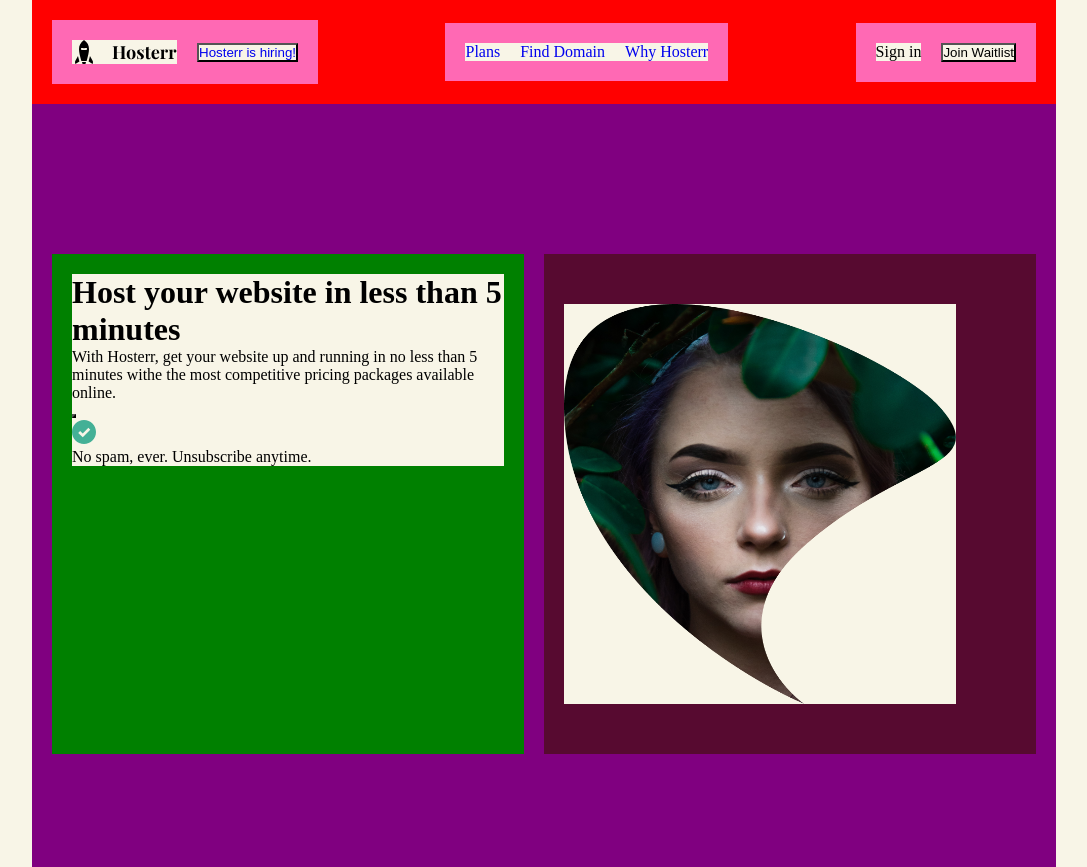
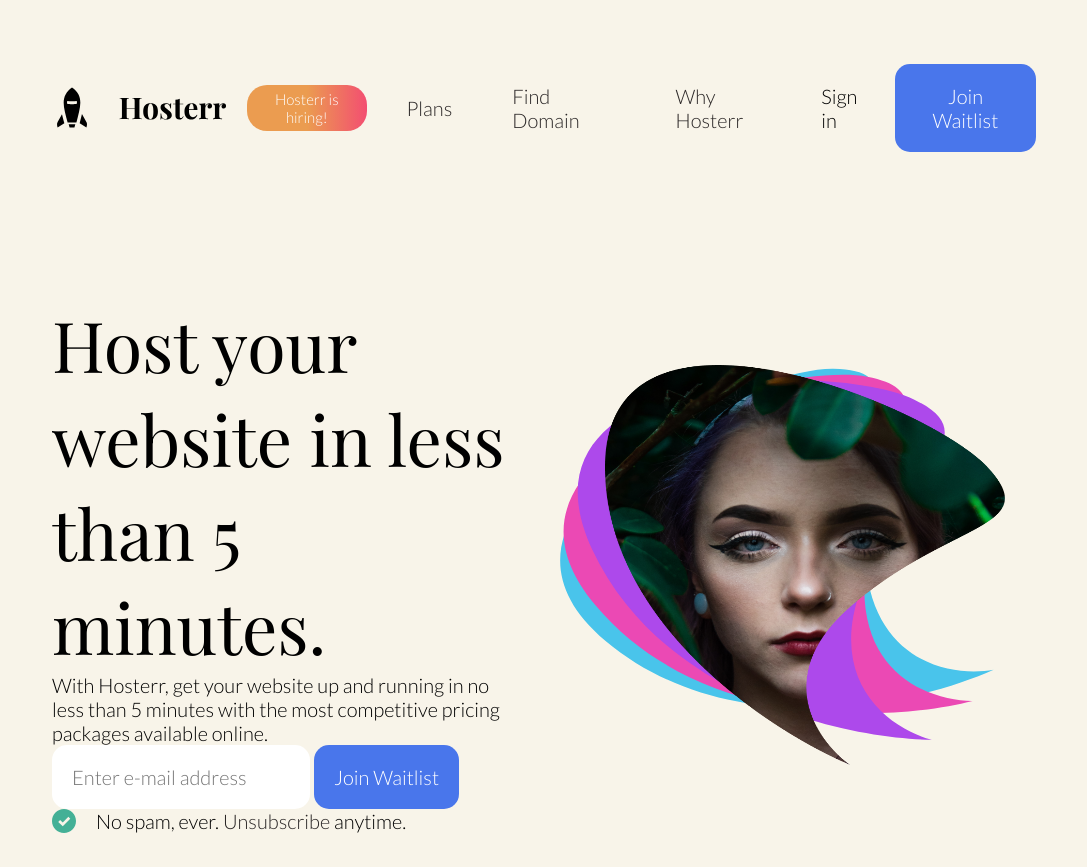
Before and after one commit to ngray122/Hosterr_Mock, a plain HTML site: page index.html in a window 1280 px wide. Shown: the top 867 px of the page, without its empty margins (96-1183 px from the left). Drawn offline with nearby package versions, Linux system fonts and the light colour scheme; a web font is replaced by a local one.

Commit message:
Hoster Clone. HTML/CSS/JS

```diff
--- a/index.html
+++ b/index.html
@@ -6,18 +6,19 @@
     <meta http-equiv="X-UA-Compatible" content="IE=edge">
     <meta name="viewport" content="width=device-width, initial-scale=1.0">
     <link rel="stylesheet" href="./style.css">
-    <title>Hosterr Mock</title>
+    <link rel="stylesheet" href="./script.js">
+    <title>Hosterr Clone</title>
 </head>
 
 <body>
     <div class="container">
+        <!-- HEADER START -->
         <header class="flexed">
             <div class="logo flexed">
                 <img src="./Assets/Logo.svg" alt="Hosterr Logo">
-                <button><a href="#">Hosterr is hiring!</a></button>
-
+                <button id="hiring_link" onclick="hiringNow()">Hosterr is hiring!</button>
             </div>
-            <div class="company_links">
+            <div class="company_links flexed">
                 <ul class="flexed">
                     <li><a href="#">Plans</a></li>
                     <li><a href="#">Find Domain</a></li>
@@ -26,38 +27,42 @@
             </div>
             <div class="sign_in flexed">
                 <p>Sign in</p>
-                <button id="join_waislist_button">Join Waitlist</button>
+                <button class="join_waitlist_button" onclick="joinList()">Join Waitlist</button>
             </div>
         </header>
+        <!-- MAIN START -->
         <main class="flexed">
             <div class="hero_left hero">
-                <h1>Host your website in less than 5 minutes</h1>
-                <p>With Hosterr, get your website up and running in no less than 5 minutes withe the most competitive
+                <h1>Host your website in less than 5 minutes.</h1>
+                <p>With Hosterr, get your website up and running in no less than 5 minutes with the most competitive
                     pricing packages available online.</p>
                 <div class="enter_email">
-                    <label for="join_waislist_button"></label>
-                    <button id="join_waislist_button"></button>
+                    <input  id="email" type="email" placeholder="Enter e-mail address">
+                    <button class="join_waitlist_button" onclick="joinList()">Join Waitlist</button>
                 </div>
-                <div class="unsubscribe">
+                <div class="unsubscribe flexed">
                     <img src="./Assets/Checkmark.svg" alt="green checkmark in circle">
-                    <div class="unsubsribe_link">No spam, ever. <span>Unsubscribe</span> anytime.</div>
+                    <div class="unsubsribe_link">No spam, ever.
+                        <a href="#" id="unsubsribe" onclick="unsubscribeLink()">Unsubscribe</a> anytime.
+                    </div>
                 </div>
             </div>
             <div class="hero_right hero flexed">
                 <img class="hero_img" src="./Assets/Hero-Image-(Model).png" alt="Serious model">
-                <img src="./" alt="">
-                <img src="" alt="">
-                <img src="" alt="">
+                <img class="pink_img" src="./Assets/Pink-Shape.svg" alt="pink shape">
+                <img class="purple_img" src="./Assets/Purple-Shape.svg" alt="purple shape">
+                <img class="blue_img" src="./Assets/Blue-Shape.svg" alt="blue shape">
             </div>
         </main>
+        <!--FOOTER START  -->
         <footer class="flexed">
             <div class="social_media flexed">
                 <ul class="flexed">
-                    <li><a href="#">Facebook</a></li>
+                    <li><a href="https://www.facebook.com/Hosterr.WebHosting/">Facebook</a></li>
                     <li>
-                    <li><a href="#">Instagram</a></li>
+                    <li><a href="https://www.instagram.com/hosterofficial/?hl=en">Instagram</a></li>
                     <li>
-                    <li><a href="#">Twitter</a></li>
+                    <li><a href="https://twitter.com/hosterr_hosting">Twitter</a></li>
                 </ul>
             </div>
             <div class="help flexed">
@@ -67,8 +72,9 @@
                     <a href="#">Talk to a specialist</a>
                 </div>
             </div>
-        </div>
+        </footer>
     </div>
+    <script src="script.js"></script>
 </body>
 
 </html>
--- /dev/null
+++ b/script.js
@@ -0,0 +1,14 @@
+
+
+function hiringNow() {
+    alert("Hang tight! Redirecting to our career platform!!")
+}
+
+function joinList() {
+    alert("We'll be in touch soon, thanks for joining!")
+
+}
+
+ function unsubscribeLink() {
+     alert("Are you sure? So sad to see you go! 😢  To confirm, press ok")
+ }
--- a/style.css
+++ b/style.css
@@ -1,18 +1,24 @@
+@import url('https://fonts.googleapis.com/css2?family=Lato:ital,wght@0,100;0,300;0,400;0,700;0,900;1,100;1,300;1,400;1,700;1,900&family=Playfair+Display:ital,wght@0,400;0,500;0,600;0,700;0,800;0,900;1,400;1,500;1,600;1,700;1,800;1,900&family=Poppins&family=Roboto:ital,wght@0,300;0,400;0,500;0,700;0,900;1,300;1,400;1,500;1,700&display=swap');
+
+@import url('https://fonts.googleapis.com/css2?family=Lato:ital,wght@0,100;0,300;0,400;0,700;0,900;1,100;1,300;1,400;1,700;1,900&family=Playfair+Display:ital,wght@0,400;0,500;0,600;0,700;0,800;0,900;1,400;1,500;1,600;1,700;1,800;1,900&family=Poppins&family=Roboto:ital,wght@0,300;0,400;0,500;0,700;0,900;1,300;1,400;1,500;1,700&display=swap');
+
+
 
 /* utility start */
 * {
     margin: 0;
     padding: 0;
-    /* font-family: 'Lato', sans-serif;
-    font-family: 'Playfair Display', serif; */
-    background-color: #f8f5e7;
+    background-color: rgb(248,244,233);
     box-sizing: border-box;
+    font-family: 'Lato', sans-serif;
+    font-size:20px;
+    font-weight: 300;
 }
 
 .container {
     margin: 0 auto;
     width: 80%;
-    min-height: 900px;
+    min-height: 100%;
 }
 
 .flexed {
@@ -24,84 +30,144 @@
 
 a {
     text-decoration: none;
+    font-family: 'Lato', sans-serif;
+    color: rgb(43, 39, 39);
 }
 
 ul {
     list-style: none;
+}
+
+.join_waitlist_button {
+    color: white;
+    background-color: #4976eb;
+    padding: 20px;
+    border-radius: 15px;
+    border: none;
+    cursor: pointer;
 
 }
 
-#join_waislist_button {
-
+h1 {
+    font-family: 'Playfair Display', serif;
 }
-
 
 .hero{
     min-height: 500px;
     width:50%;
+}
 
+li {
+    margin: 20px;
 }
+
 /* utility end */
 
 /* header start */
 header {
-    background-color: red;
-    min-height: 100px;
+    min-height: 30px;
     padding: 20px;
 }
 
-.logo {
-    background-color: hotpink;
-    min-height: 40px;
-    padding: 20px;
+#hiring_link{
+    color: white;
+    border-radius: 20px;
+    font-size: 15px;
+}
+
+.logo img {
+    width: 175px;
+    height: 175px;
 
 }
-.company_links {
-    background-color: hotpink;
-    padding: 20px;
+
+.logo > button {
+    background-color: #f6aa56;
+    background-image: linear-gradient(to right, #eb9c50, #eb9c50, #f34e71);
+    padding: 5px 10px;
+    border-radius:25px;
+    border: none;
+
 }
 
-.sign_in{
-    background-color: hotpink;
-    padding:10px;
-    padding: 20px;
-}
 /* header end */
 
 
 /* main start */
 
 main {
-    background-color: purple;
-    min-height: 800px;
-    padding: 20px;
+    min-height: 700px;
 }
 
+.hero_left {
+    padding: 20px;
+    display: flex;
+    flex-direction: column;
+    justify-content: space-evenly;
+}
 
-.hero_left {
-    background-color: green;
-    padding: 20px;
+.hero h1 {
+    font-size: 3.5em;
+}
 
+.unsubscribe {
+    justify-content: flex-start;
 
 }
+input {
+    padding: 20px;
+    background-color: white;
+    border-radius:15px;
+    border: none;
 
+}
 .hero_right {
-    background-color: rgb(87, 10, 48);
-    padding:60px;
+    padding: 60px;
     justify-content: center;
-    padding: 20px;
+    position: relative;
 }
 
 .hero_img {
     width: 400px;
     height:400px;
+    position: absolute;
+    z-index: 4;
+    background-color: transparent;
 }
 
+.pink_img {
+    width: 425px;
+    height:425px;
+    position: absolute;
+    z-index: 2;
+    transform: rotate(-40deg);
+    background-color: transparent;
+}
+
+.purple_img {
+    width: 425px;
+    height:425px;
+    position: absolute;
+    z-index: 3;
+    transform: rotate(-25deg);
+    background-color: transparent;
+}
+
+.blue_img {
+    width: 425px;
+    height:425px;
+    position: absolute;
+    transform: rotate(-50deg);
+    z-index: 1; background-color: transparent;
+}
+
+.enter_email {
+    justify-content: space-around;
+}
 /* main end */
 
 /* footer start */
 footer {
-    background-color: yellow;
     min-height: 100px;
     padding: 0px 70px;
 }
@@ -110,7 +176,10 @@ footer {
     padding: 20px;
 }
 
-help {
+.help a {
+    font-weight: bolder;
+}
+.help {
     padding: 20px;
 }
 /* footer end */
```
Also changed, not shown: Landing Page - Desktop View.png (added).
